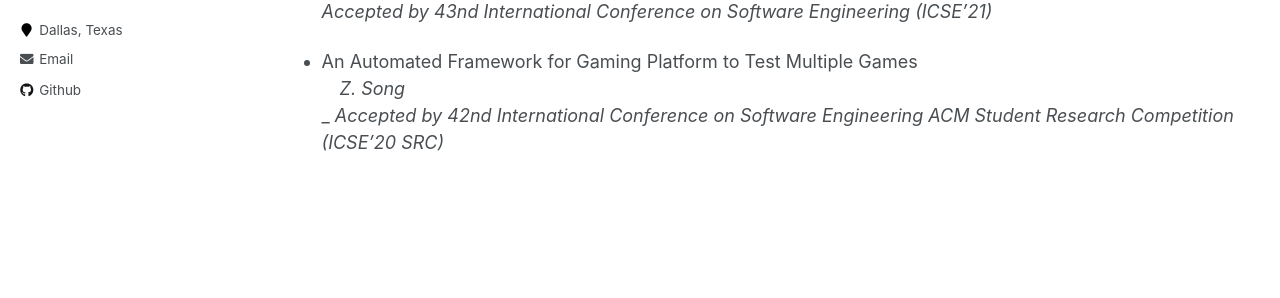
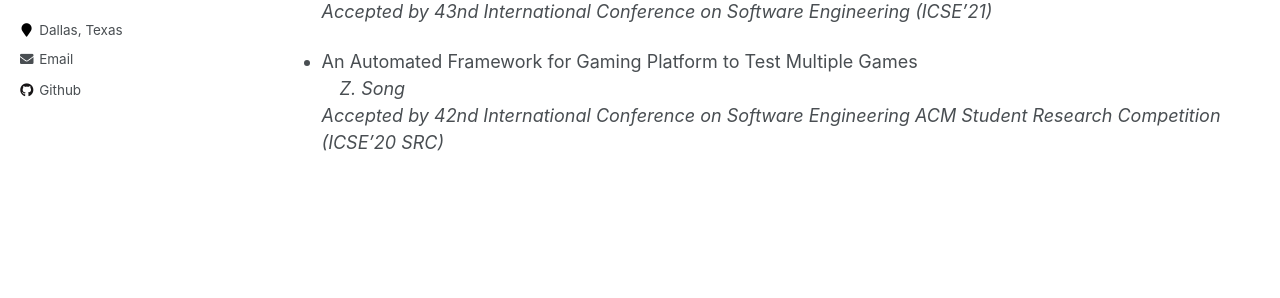
Before and after one commit to zihesong/zihesong.github.io, a Jekyll site: the page built from _pages/cv.md, in a window 1280 px wide. Shown: the part 375-673 px from the top of the page. Built offline with Jekyll 4.4.1, drawn with Linux system fonts in a browser that asks for light colours.

Commit message:
Update cv.md

```diff
--- a/_pages/cv.md
+++ b/_pages/cv.md
@@ -19,5 +19,5 @@ redirect_from:
   _Accepted by 43nd International Conference on Software Engineering (ICSE'21)_
 
 * An Automated Framework for Gaming Platform to Test Multiple Games <br>
-&ensp;&ensp;_Z. Song_ <br>_
+&ensp;&ensp;_Z. Song_ <br>
   _Accepted by 42nd International Conference on Software Engineering ACM Student Research Competition (ICSE'20 SRC)_
```
